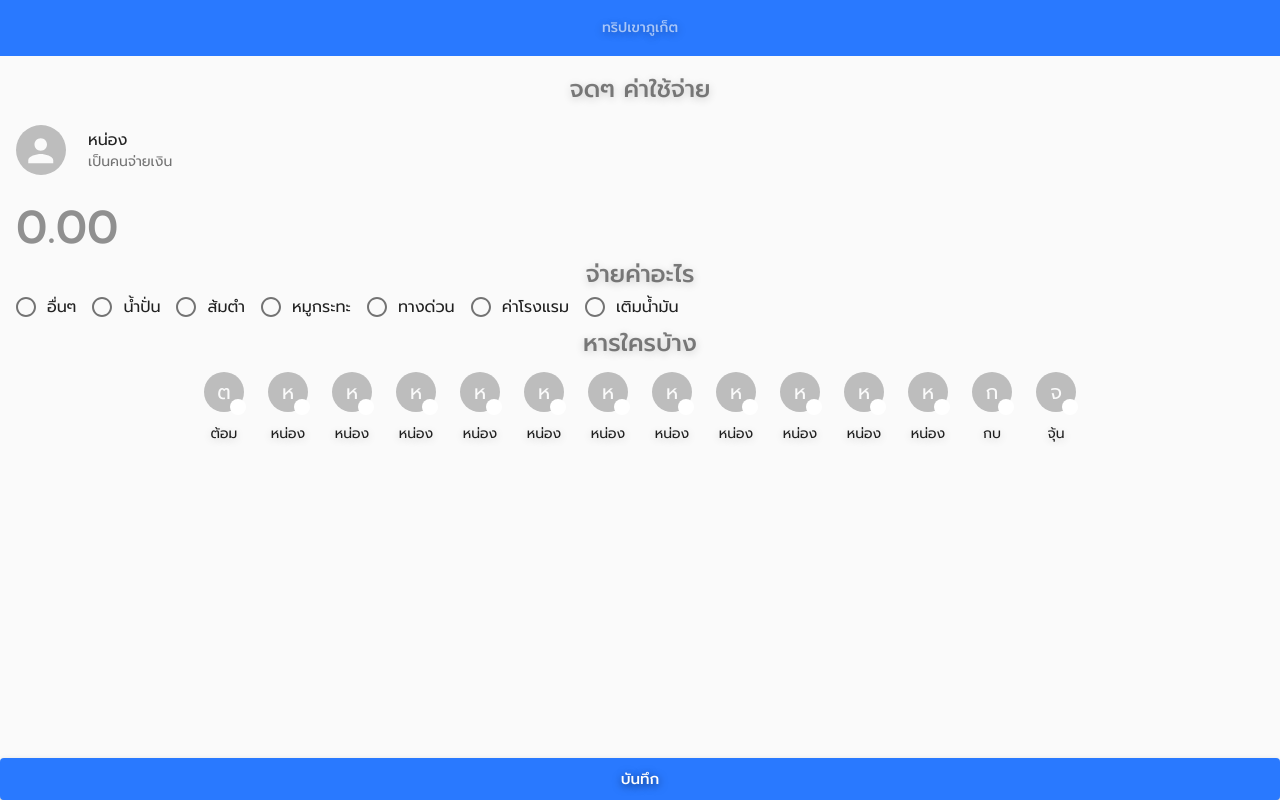
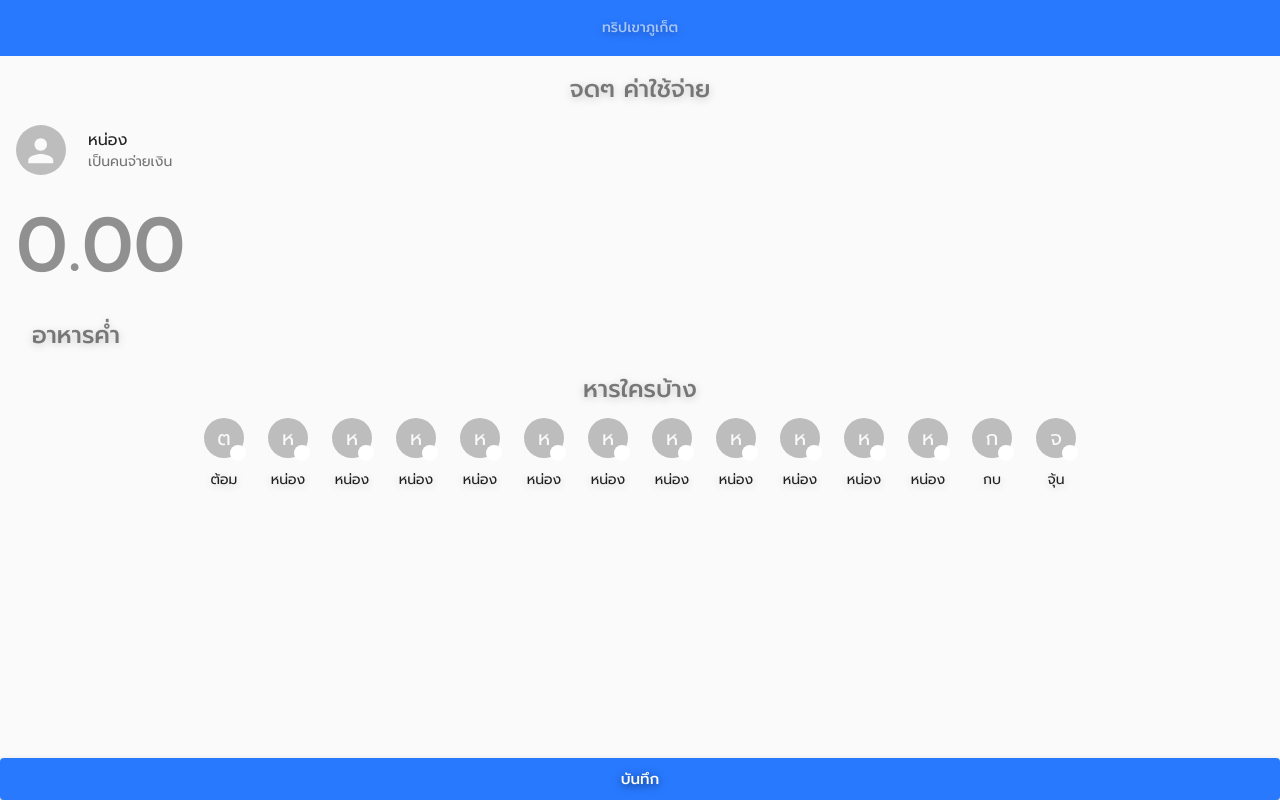
Before and after one commit to AnuchitO/fe-jugbaht, a React (Create React App) app: page / in a window 1280 px wide. Built offline with nearby package versions, Linux system fonts and the light colour scheme.

Commit message:
change description.

```diff
--- a/src/components/Expense/Expense.js
+++ b/src/components/Expense/Expense.js
@@ -2,6 +2,7 @@ import React from "react";
 import styles from "./Expense.module.scss";
 import Badge from "@material-ui/core/Badge";
 import CheckCircleRoundedIcon from "@material-ui/icons/CheckCircleRounded";
+import { makeStyles } from "@material-ui/core/styles";
 import {
   TextField,
   FormControl,
@@ -11,6 +12,8 @@ import {
   FormControlLabel,
   Button,
   IconButton,
+  Menu,
+  MenuItem,
   Avatar,
   Radio,
   RadioGroup,
@@ -30,6 +33,72 @@ const MemberCheckbox = () => (
   />
 );
 
+const Description = () => {
+  const [anchorEl, setAnchorEl] = React.useState(null);
+  const [selectedIndex, setSelectedIndex] = React.useState(1);
+
+  const handleClickListItem = event => {
+    setAnchorEl(event.currentTarget);
+  };
+
+  const handleMenuItemClick = (event, index) => {
+    setSelectedIndex(index);
+    setAnchorEl(null);
+  };
+
+  const handleClose = () => {
+    setAnchorEl(null);
+  };
+
+  const options = [
+    { value: "อื่นๆ" },
+    { value: "อาหารค่ำ" },
+    { value: "น้ำปั่น" },
+    { value: "ส้มตำ" },
+    { value: "หมูกระทะ" },
+    { value: "ทางด่วน" },
+    { value: "ค่าโรงแรม" },
+    { value: "เติมน้ำมัน" }
+  ];
+
+  return (
+    <div>
+      <List component="nav" aria-label="Device settings">
+        <ListItem
+          button
+          aria-haspopup="true"
+          aria-controls="lock-menu"
+          onClick={handleClickListItem}
+        >
+          <ListItemText
+            disableTypography={true}
+            className={styles.description}
+            primary={options[selectedIndex].value}
+          />
+        </ListItem>
+      </List>
+      <Menu
+        id="lock-menu"
+        anchorEl={anchorEl}
+        keepMounted
+        open={Boolean(anchorEl)}
+        onClose={handleClose}
+      >
+        {options.map((option, index) => (
+          <MenuItem
+            key={option.value}
+            disabled={index === 0}
+            selected={index === selectedIndex}
+            onClick={event => handleMenuItemClick(event, index)}
+          >
+            {option.value}
+          </MenuItem>
+        ))}
+      </Menu>
+    </div>
+  );
+};
+
 const Expense = () => {
   const members = [
     { name: "ต้อม" },
@@ -46,16 +115,6 @@ const Expense = () => {
     { name: "หน่อง" },
     { name: "กบ" },
     { name: "จุ้น" }
-  ];
-
-  const options = [
-    { value: "อื่นๆ" },
-    { value: "น้ำปั่น" },
-    { value: "ส้มตำ" },
-    { value: "หมูกระทะ" },
-    { value: "ทางด่วน" },
-    { value: "ค่าโรงแรม" },
-    { value: "เติมน้ำมัน" }
   ];
 
   return (
@@ -97,25 +156,8 @@ const Expense = () => {
           />
           {/* <FormHelperText>ค่าน้ำปั่น</FormHelperText> */}
         </FormControl>
-        <FormLabel className={styles.title}>จ่ายค่าอะไร</FormLabel>
         <div className={styles.description}>
-          <FormControl className={styles.description}>
-            <RadioGroup
-              aria-label="description"
-              name="description"
-              // value={value}
-              // onChange={handleChange}
-            >
-              {options.map(option => (
-                <FormControlLabel
-                  value={option.value}
-                  control={<Radio />}
-                  label={option.value}
-                />
-              ))}
-            </RadioGroup>
-            {/* TODO: add description by using comment */}
-          </FormControl>
+          <Description />
         </div>
         <div className={styles.title}>หารใครบ้าง</div>
         <div className={styles.members}>
--- a/src/components/Expense/Expense.module.scss
+++ b/src/components/Expense/Expense.module.scss
@@ -61,7 +61,7 @@ $payer-icon-size: 50px;
 .amount {
   // how to make lable align right
   color: black;
-  font-size: 46px;
+  font-size: 76px;
   font-weight: 500;
 }
 
@@ -95,10 +95,9 @@ $payer-icon-size: 50px;
 }
 
 .description {
+  @extend .title;
   display: flex;
   flex-direction: row;
   flex-basis: 100%;
-  max-height: 40px;
   width: 100%;
-  overflow: scroll;
 }
```
